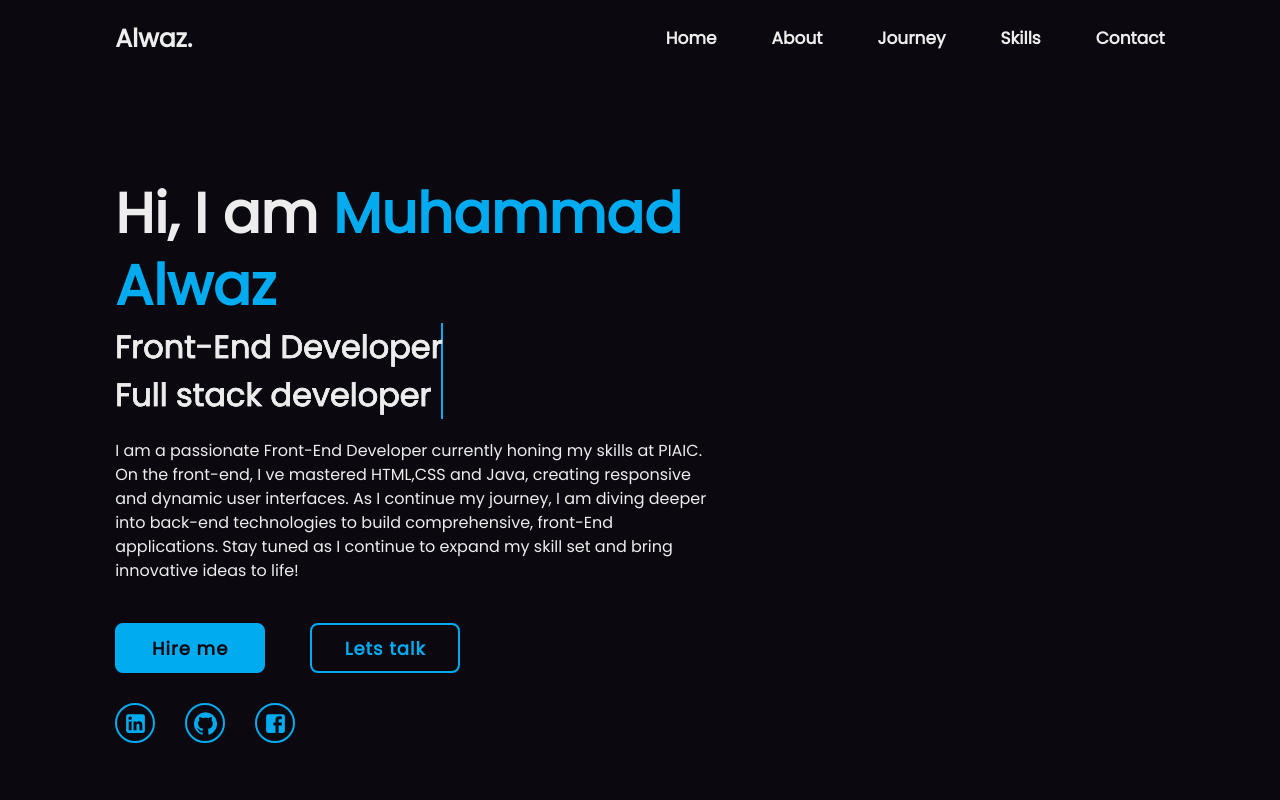
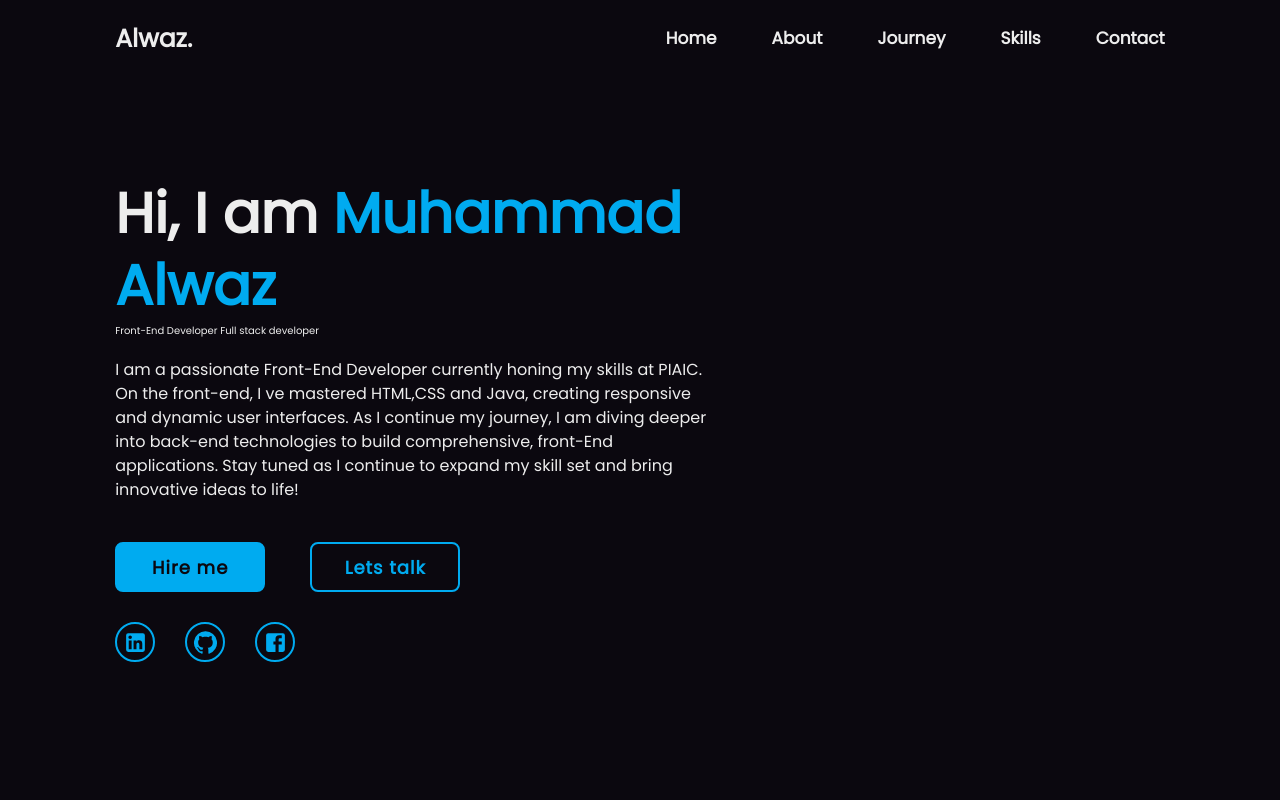
Before and after one commit to Alwaz12/Alwaz-Portfolio-Website, a Next.js app: page / in a window 1280 px wide. Shown: the top 800 px of the page. Built offline with nearby package versions, Linux system fonts and the light colour scheme.

Commit message:
Update page.tsx

```diff
--- a/src/app/page.tsx
+++ b/src/app/page.tsx
@@ -129,8 +129,8 @@ active:text-[var(--main-color)]"
             Hi, I am<span> Muhammad Alwaz</span>{" "}
           </h1>
          <div className="text-animated">
-            <h3>Front-End Developer</h3>
-            <h3>Full stack developer</h3>
+            Front-End Developer
+            Full stack developer
           </div>
           <p>
             I am a passionate Front-End Developer currently honing my skills at
```
